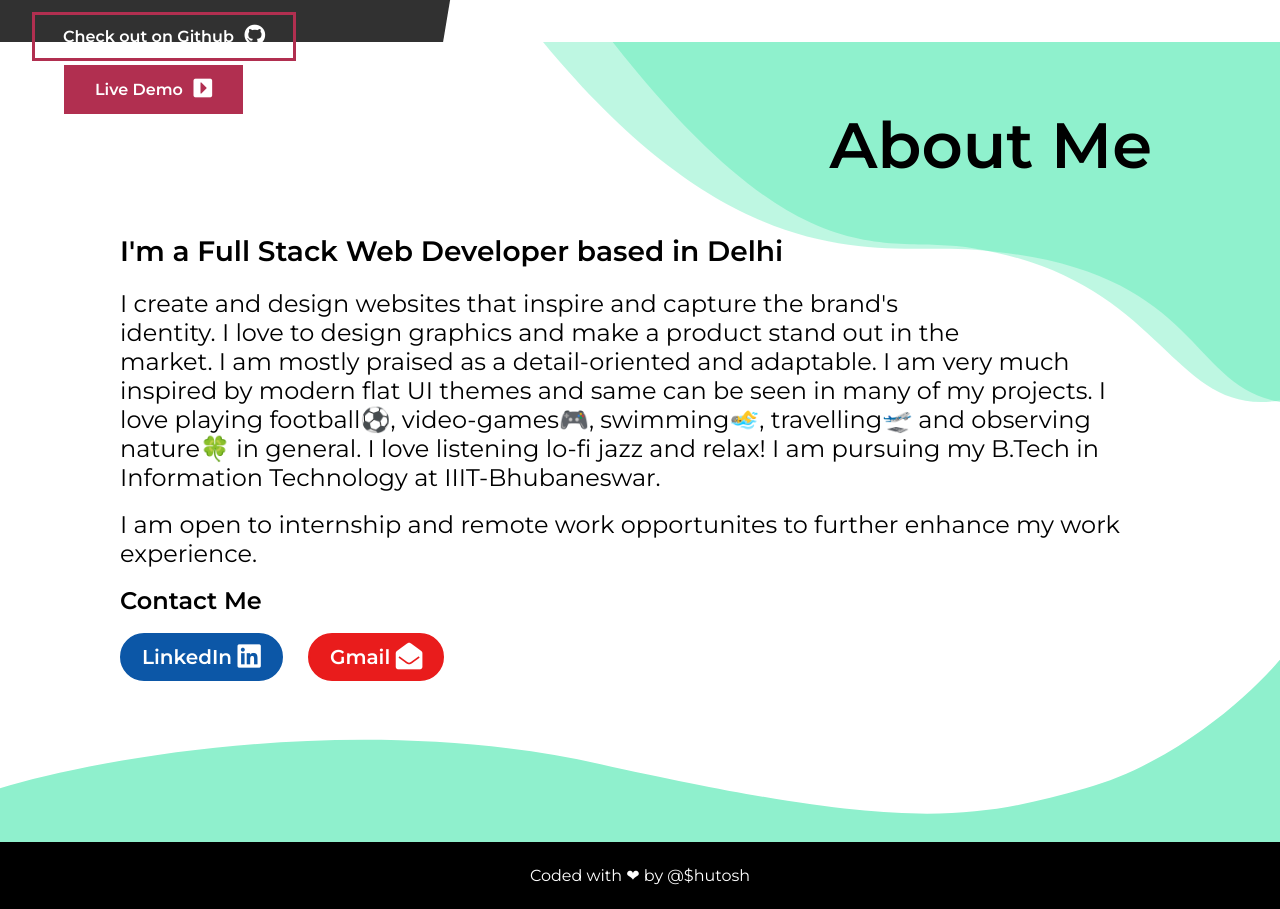
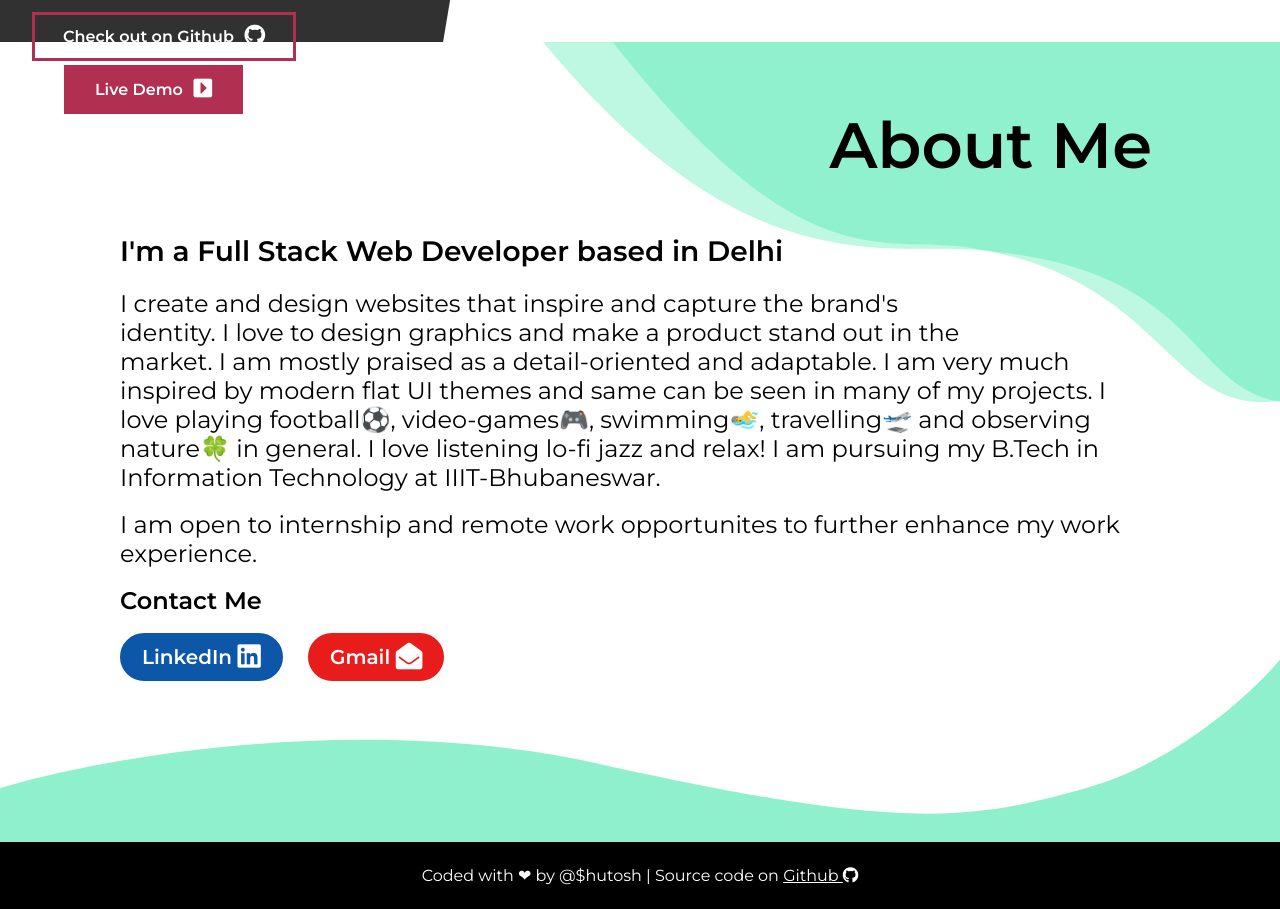
Before and after one commit to TheDynamicPunk/my-profile, a plain HTML site: page index.html in a window 1280 px wide. Shown: the part 1558-2467 px from the top of the page. Drawn offline with Linux system fonts and the light colour scheme.

Commit message:
Add source code link in footer

```diff
--- a/index.html
+++ b/index.html
@@ -78,7 +78,7 @@
     </section>
 
     <section id="footer">
-        <p>Coded with ❤ by @$hutosh</p>
+        <p>Coded with ❤ by @$hutosh | Source code on <a href="https://github.com/TheDynamicPunk/my-profile">Github <i class="fab fa-github"></i></a></p>
     </section>
 </body>
 </html>
--- a/style.scss
+++ b/style.scss
@@ -329,4 +329,13 @@ section {
     height: fit-content;
     padding: 1.5em;
     text-align: center;
+
+    a {
+        color: white;
+        transition: 0.2s ease-in;
+    }
+
+    a:hover {
+        color: #cfcfcf;
+    }
 }
```
Also changed, not shown: style.css, 1 other file.
